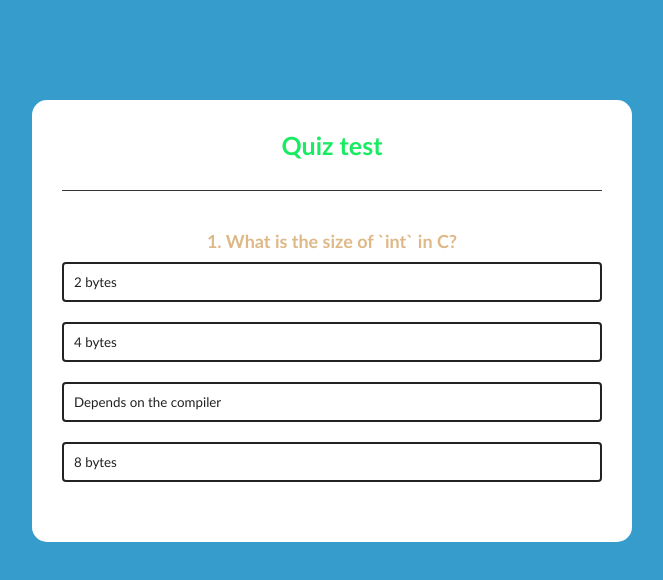
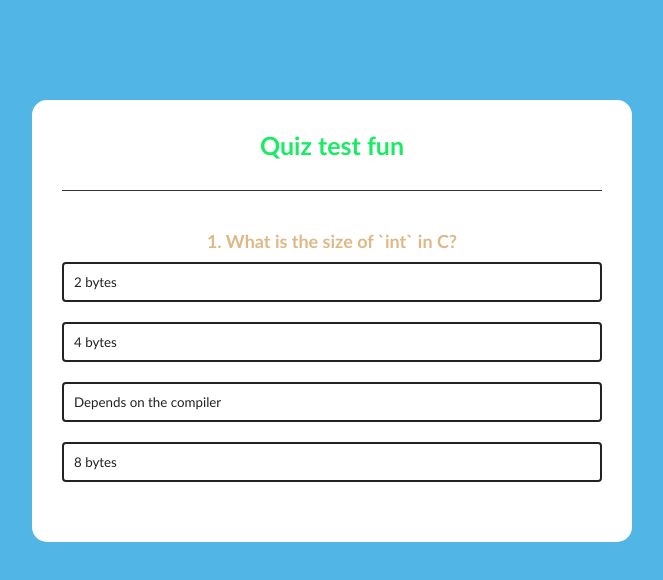
Before and after one commit to GANAPATIRUPTI/main, a plain HTML site: page index1.html in a window 1280 px wide. Shown: the whole page, without its empty margins (308-971 px from the left). Drawn offline with Linux system fonts and the light colour scheme.

Commit message:
Your commit message here

```diff
--- a/index1.html
+++ b/index1.html
@@ -10,7 +10,7 @@
 </head>
 <body>
     <div class="app" style="text-align: center;">
-   <h1>Quiz test</h1>
+   <h1>Quiz test fun</h1>
    <div class="quiz">
     <br>
     <h2 id="question">que are Started </h2>
--- a/style.css
+++ b/style.css
@@ -7,7 +7,7 @@
 
 }
 body{
-    background-color: rgb(53, 156, 203);
+    background-color: rgb(81, 182, 229);
 }
 .app{
     background: #fff;
```
